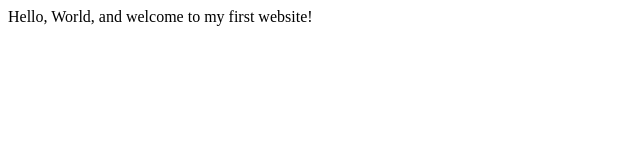
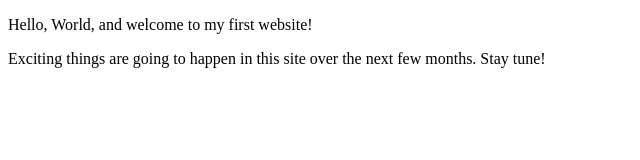
Before and after one commit to TracySabo1/TracySabo1.github.io, a plain HTML site: page index.html in a window 1280 px wide. Shown: the whole page, without its empty margins (0-640 px from the left). Drawn offline with Linux system fonts and the light colour scheme.

Commit message:
Expanded home page
Updated meta information and added content

```diff
--- a/index.html
+++ b/index.html
@@ -3,9 +3,13 @@
     <head>
         <meta charset="utf-8">
         <meta name="viewport" content="width=device-width, initial-scale=1.0">
-        <title>My First Website</title>
+        <meta name=""author" content="Tracy Sabo">
+
+
+        <title>CE Truffaut | Web Developer</title>
     </head>
     <body>
-       Hello, World, and welcome to my first website!
+       <p>Hello, World, and welcome to my first website!</p>
+       <p>Exciting things are going to happen in this site over the next few months. Stay tune!</p>
     </body>
 </html>
```
